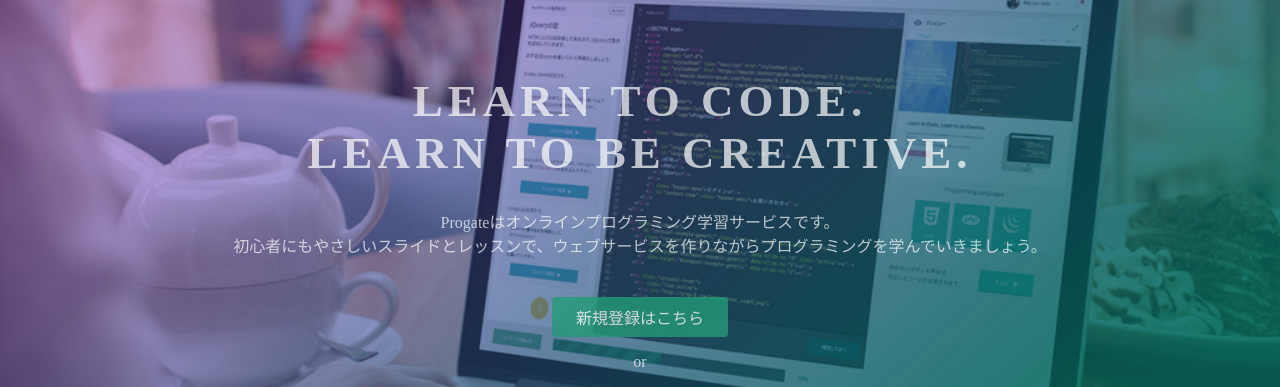
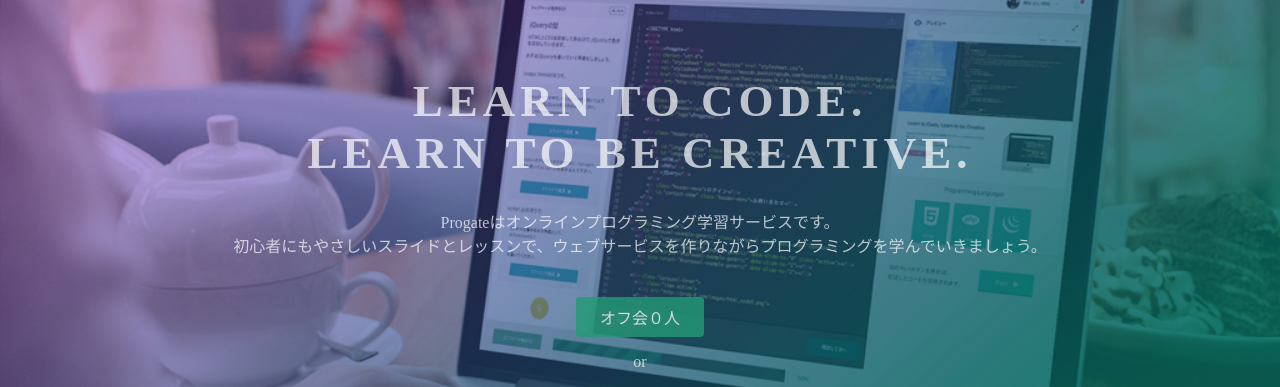
Before and after one commit to uehara0115/prog-8.github.io, a plain HTML site: page index.html in a window 1280 px wide. Shown: the part 135-522 px from the top of the page. Drawn offline with Linux system fonts and the light colour scheme.

Commit message:
Update index.html

```diff
--- a/index.html
+++ b/index.html
@@ -26,7 +26,7 @@
       <h1>LEARN TO CODE.<br>LEARN TO BE CREATIVE.</h1>
       <p>Progateはオンラインプログラミング学習サービスです。<br>初心者にもやさしいスライドとレッスンで、ウェブサービスを作りながらプログラミングを学んでいきましょう。</p>
       <div class="btn-wrapper">
-        <a href="#" class="btn signup">新規登録はこちら</a>
+        <a href="#" class="btn signup">オフ会０人</a>
         <p>or</p>
         <a href="#" class="btn facebook"><span class="fa fa-facebook"></span>Facebookで登録</a>
         <a href="#" class="btn twitter"><span class="fa fa-twitter"></span>Twitterで登録</a>
```
